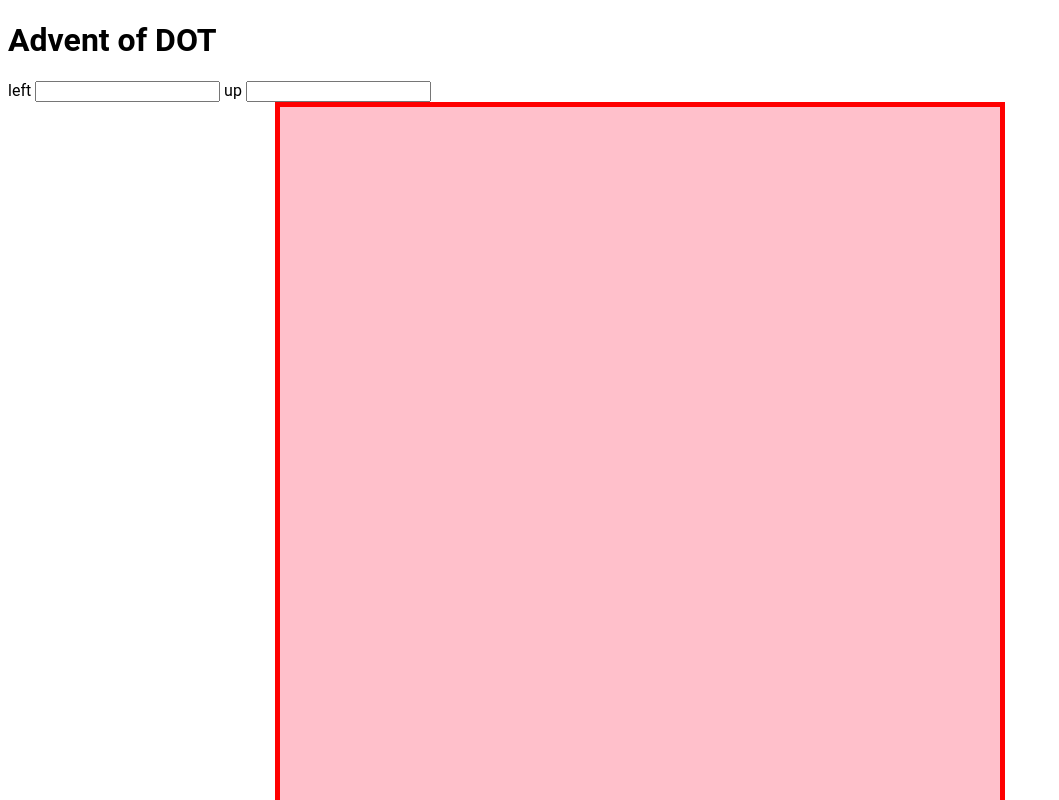
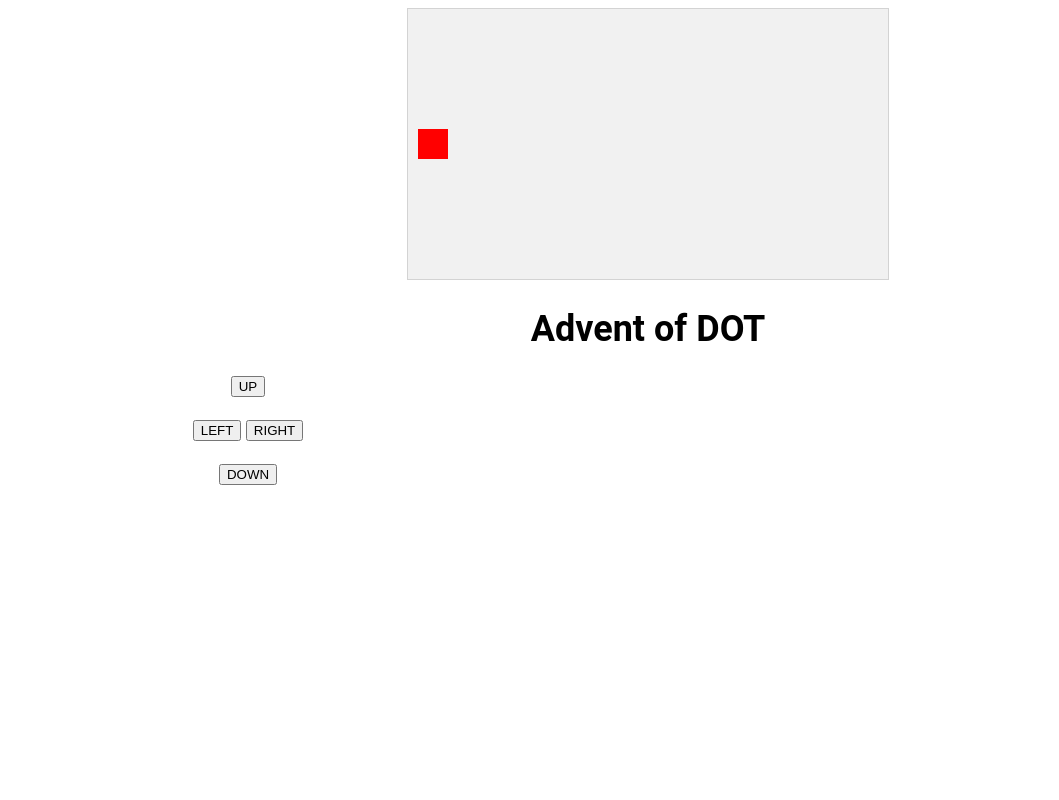
Before and after one commit to kjmosier/Dottie-Kong, a plain HTML site: page index.html in a window 1280 px wide. Shown: the top 800 px of the page, without its empty margins (0-1059 px from the left). Drawn offline with Linux system fonts and the light colour scheme.

Commit message:
W3 tutorial -add arrow key movement

```diff
--- a/index.html
+++ b/index.html
@@ -6,28 +6,24 @@
   <link rel="stylesheet" href="styles/main.css">
 </head>
 
-  <body class="center">
+  <body onload="startGame()" class="center">
     <header>
       <h1>Advent of DOT</h1>
     </header>
 
     <div class="alert"></div>
 
-    <div class="input-fields">
-      left
-      <input type="text" id="xcoord" maxlength="10">
-      up
-      <input type="text" id="ycoord" maxlength="10">
-    </div>
-    <span id="result"></span>
 
 
+    <div style="text-align:center;width:480px;">
+      <button onmousedown="moveup()" onmouseup="clearmove()" ontouchstart="moveup()">UP</button><br><br>
+      <button onmousedown="moveleft()" onmouseup="clearmove()" ontouchstart="moveleft()">LEFT</button>
+      <button onmousedown="moveright()" onmouseup="clearmove()" ontouchstart="moveright()">RIGHT</button><br><br>
+      <button onmousedown="movedown()" onmouseup="clearmove()" ontouchstart="movedown()">DOWN</button>
+    </div>
 
-     <div id="arena">
-     </div>
+  <script src="js/app.js"></script>
 
 
-
-  <script src="js/app.js"></script>
 </body>
 </html>
--- a/js/app.js
+++ b/js/app.js
@@ -1,4 +1,69 @@
+var myGamePiece;
+
 function startGame() {
+    myGameArea.start();
+    myGamePiece = new component(30, 30, "red", 10, 120);
+}
+
+var myGameArea = {
+    canvas : document.createElement("canvas"),
+    start : function() {
+        this.canvas.width = 480;
+        this.canvas.height = 270;
+        this.context = this.canvas.getContext("2d");
+        document.body.insertBefore(this.canvas, document.body.childNodes[0]);
+        this.interval = setInterval(updateGameArea, 20);
+        window.addEventListener('keydown', function (e) {
+            myGameArea.keys = (myGameArea.keys || []);
+            myGameArea.keys[e.keyCode] = (e.type == "keydown");
+        })
+        window.addEventListener('keyup', function (e) {
+            myGameArea.keys[e.keyCode] = (e.type == "keydown");
+        })
+    },
+    clear : function(){
+        this.context.clearRect(0, 0, this.canvas.width, this.canvas.height);
+    }
+}
+
+function component(width, height, color, x, y) {
+    this.gamearea = myGameArea;
+    this.width = width;
+    this.height = height;
+    this.speedX = 0;
+    this.speedY = 0;
+    this.x = x;
+    this.y = y;
+    this.update = function() {
+        ctx = myGameArea.context;
+        ctx.fillStyle = color;
+        ctx.fillRect(this.x, this.y, this.width, this.height);
+    }
+    this.newPos = function() {
+        this.x += this.speedX;
+        this.y += this.speedY;
+    }
+}
+
+function updateGameArea() {
+    myGameArea.clear();
+    myGamePiece.speedX = 0;
+    myGamePiece.speedY = 0;
+    if (myGameArea.keys && myGameArea.keys[37]) {myGamePiece.speedX = -1; }
+    if (myGameArea.keys && myGameArea.keys[39]) {myGamePiece.speedX = 1; }
+    if (myGameArea.keys && myGameArea.keys[38]) {myGamePiece.speedY = -1; }
+    if (myGameArea.keys && myGameArea.keys[40]) {myGamePiece.speedY = 1; }
+    myGamePiece.newPos();
+    myGamePiece.update();
+}
+
+
+
+/*
+var dot;
+
+function startGame() {
+  dot = new component(30,30,"red", 10, 120);
   gameArena.start();
 }
 
@@ -7,7 +72,54 @@ var gameArena = {
   start : function() {
     this.arena.width = 480;
     this.arena.height = 270;
+    this.arena.setAttribute("id", "arena1")
     this.context = this.arena.getContext("2d");
-    document.body.insertBefore(this.arena, document.body.childNodes[0]);
+    document.body.insertBefore(this.arena, document.body.childNodes[2]);
+    this.interval = setInterval(updateGameArena, 20);
+  },
+  clear : function() {
+    this.context.clearRect(0,0, this.arena.width, this.arena.height);
   }
 }
+
+function component(width, height, color, x, y){
+  this.width=width;
+  this.height = height;
+  this.speedX = 0;
+  this.speedY = 0;
+  this.x = x;
+  this.y = y;
+  this.update = function(){
+    ctx = gameArena.context;
+    ctx.fillStyle = color;
+    ctx.fillRect(this.x, this.y, this.width, this.height);
+  }
+  this.newPos = function(){
+    this.x += this.speedX;
+    this.y += this.speedY;
+  }
+}
+
+function updateGameArena(){
+  gameArena.clear();
+  dot.newPos();
+  dot.update();
+}
+
+
+funtion moveup(){
+  dot.speedY -= 1;
+}
+
+funtion movedown(){
+  dot.speedY += 1;
+}
+
+funtion moveleft(){
+  dot.speedX -= 1;
+}
+
+funtion moveright(){
+  dot.speedX += 1;
+}
+*/
--- a/styles/main.css
+++ b/styles/main.css
@@ -3,12 +3,28 @@ body{
 
 }
 
+canvas {
+    border:1px solid #d3d3d3;
+    background-color: #f1f1f1;
+}
 
-#arena {
+#arena1 {
   background-color: pink;
-  width: 720px;
-  height: 1280px;
-  border: 4px;
   border: 5px solid red;
   margin: auto;
 }
+
+.dot{
+  width: 20px;
+  height: 25px;
+  position: relative;
+  background-color: darkred;
+}
+
+.center {
+    position: absolute;
+    left: 0;
+    width: 100%;
+    text-align: center;
+    font-size: 18px;
+}
```
